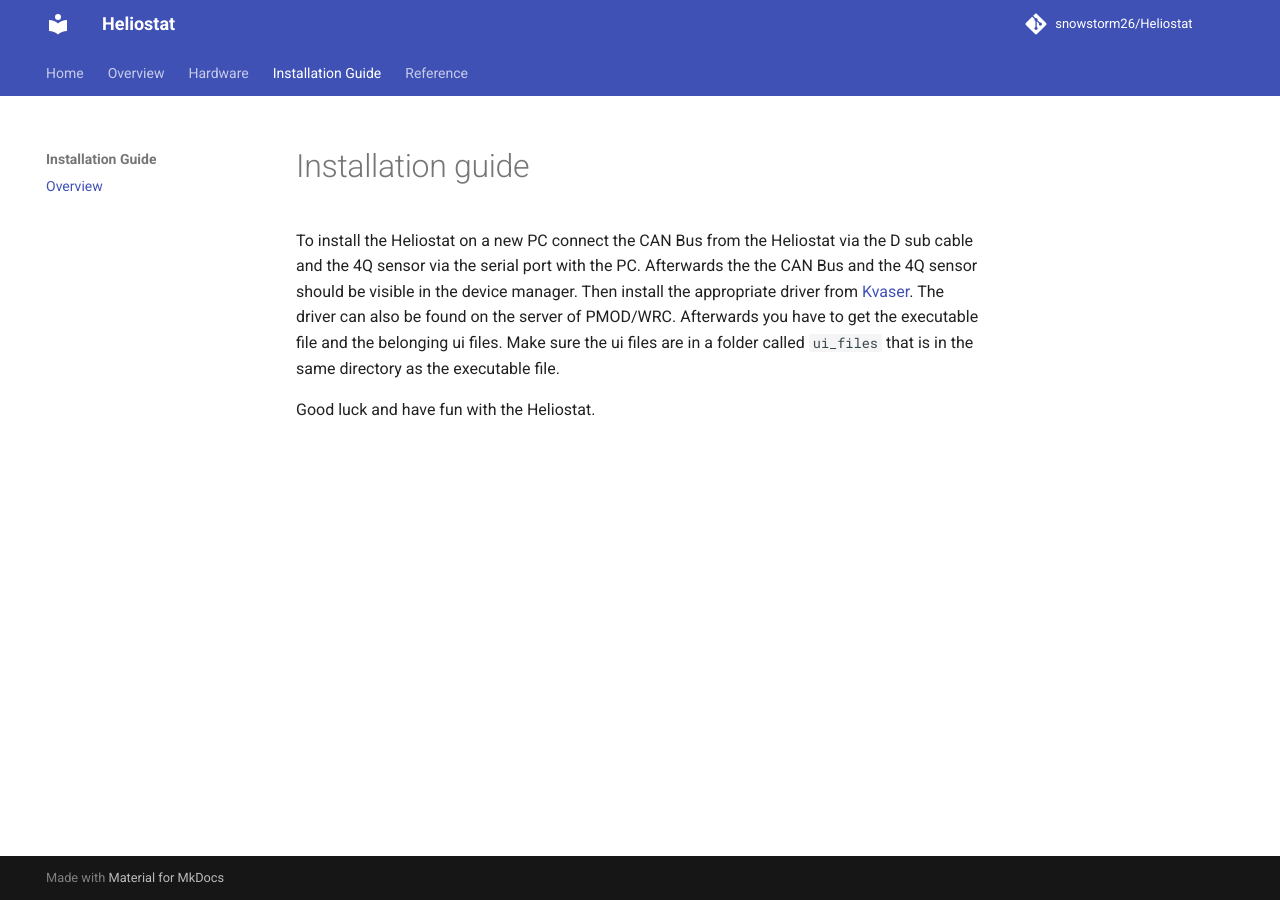
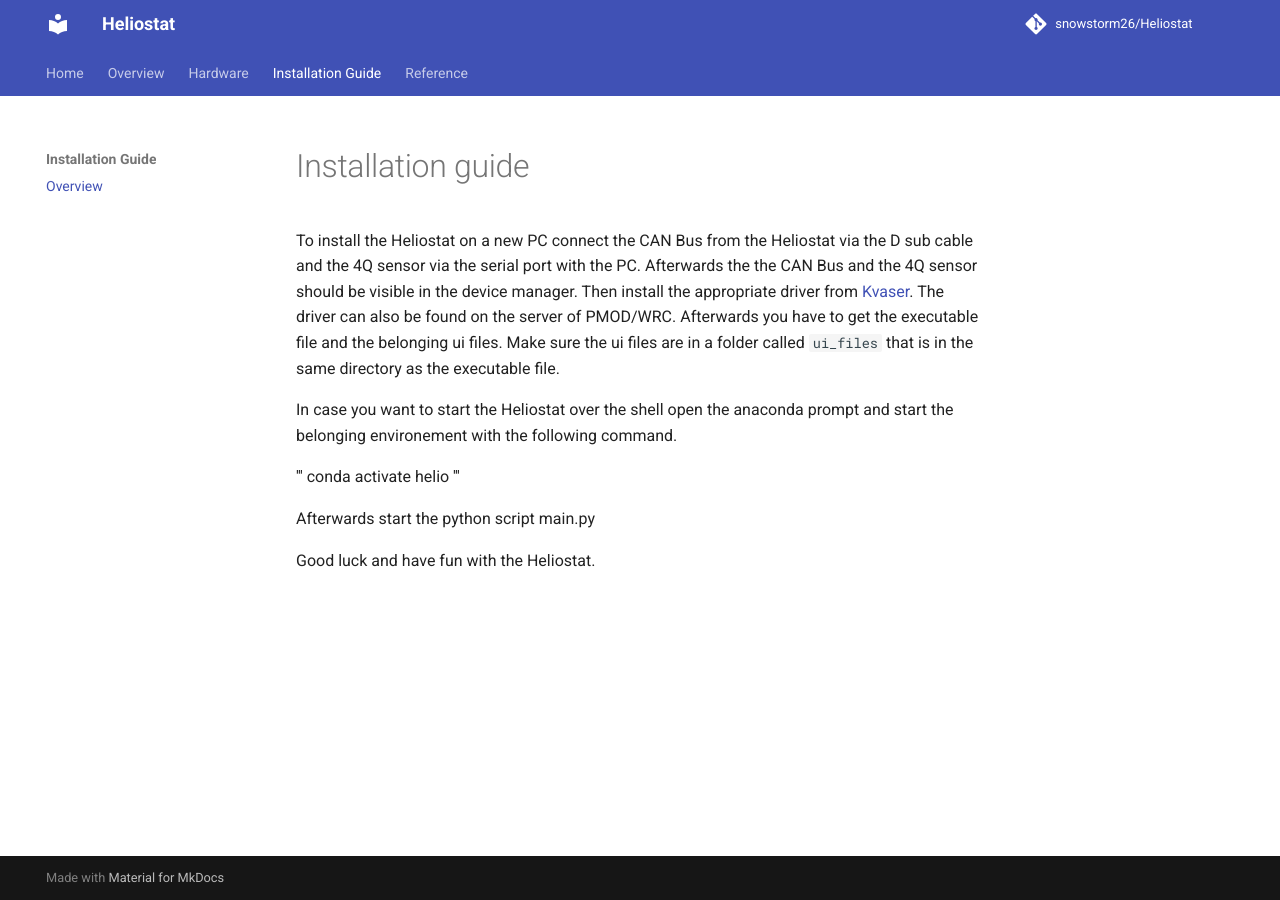
Before and after one commit to pmodwrc/Heliostat, an MkDocs documentation site: the page built from docs/installation_guide/overview.md, in a window 1280 px wide. Built offline with MkDocs 1.6.1 and Material for MkDocs 9.7.7, drawn with Linux system fonts in a browser that asks for light colours; comment, search, counter and statistics services are not loaded.

Commit message:
Add files via upload

```diff
--- a/docs/installation_guide/overview.md
+++ b/docs/installation_guide/overview.md
@@ -2,4 +2,12 @@
 
 To install the Heliostat on a new PC connect the CAN Bus from the Heliostat via the D sub cable and the 4Q sensor via the serial port with the PC. Afterwards the the CAN Bus and the 4Q sensor should be visible in the device manager. Then install the appropriate driver from [Kvaser](https://www.kvaser.com/download/). The driver can also be found on the server of PMOD/WRC. Afterwards you have to get the executable file and the belonging ui files. Make sure the ui files are in a folder called `ui_files` that is in the same directory as the executable file.
 
+In case you want to start the Heliostat over the shell open the anaconda prompt and start the belonging environement with the following command.
+
+'''
+conda activate helio
+'''
+
+Afterwards start the python script main.py
+
 Good luck and have fun with the Heliostat.
```
